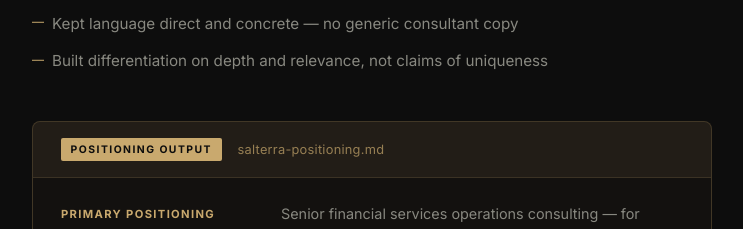
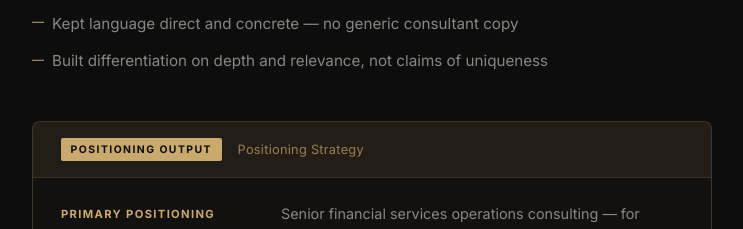
Before and after one commit to tonylombardi-22/personal_branding, a Next.js app: page /projects/salterra in a window 1280 px wide. Shown: the part 4340-4569 px from the top of the page, without its empty margins (80-823 px from the left). Built offline with nearby package versions, Linux system fonts and the light colour scheme.

Commit message:
fix: remove internal filename from Salterra case study

```diff
--- a/app/projects/salterra/page.tsx
+++ b/app/projects/salterra/page.tsx
@@ -832,7 +832,7 @@ export default function SalterraPage() {
               <div className="cs-artifact-panel fade-up">
                 <div className="cs-artifact-header">
                   <span className="cs-artifact-badge">Positioning Output</span>
-                  <span className="cs-artifact-file">salterra-positioning.md</span>
+                  <span className="cs-artifact-file">Positioning Strategy</span>
                 </div>
                 <div className="cs-artifact-body">
                   <div className="cs-artifact-row">
```
